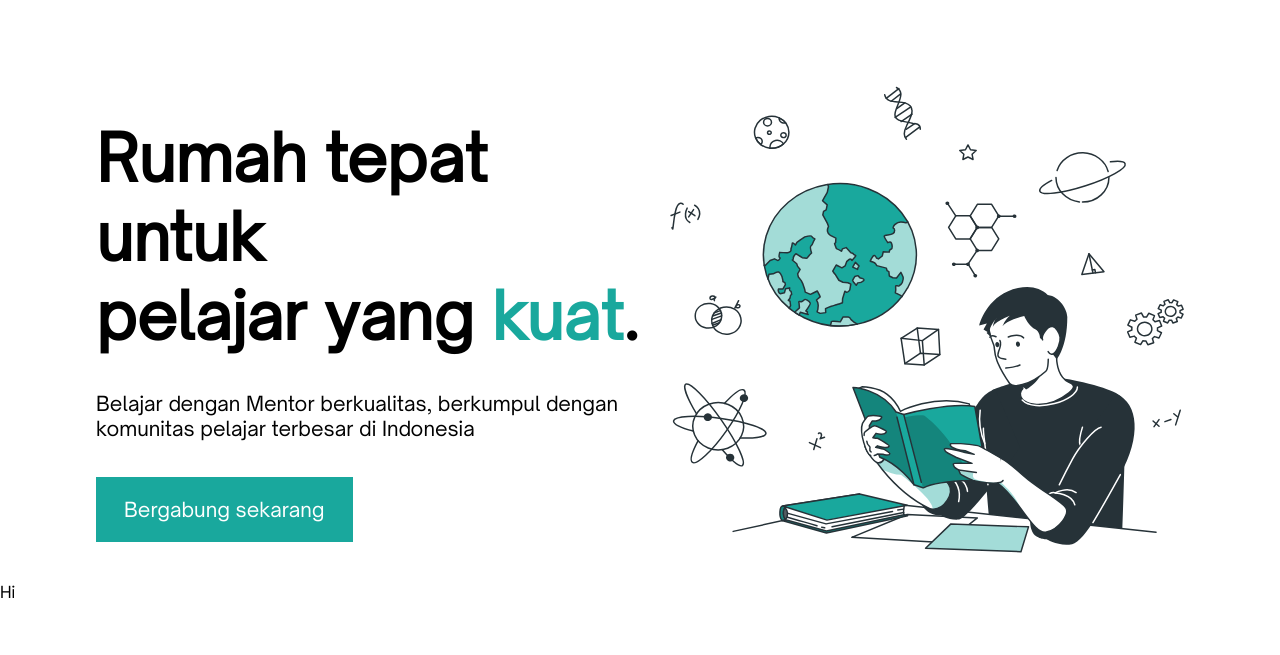
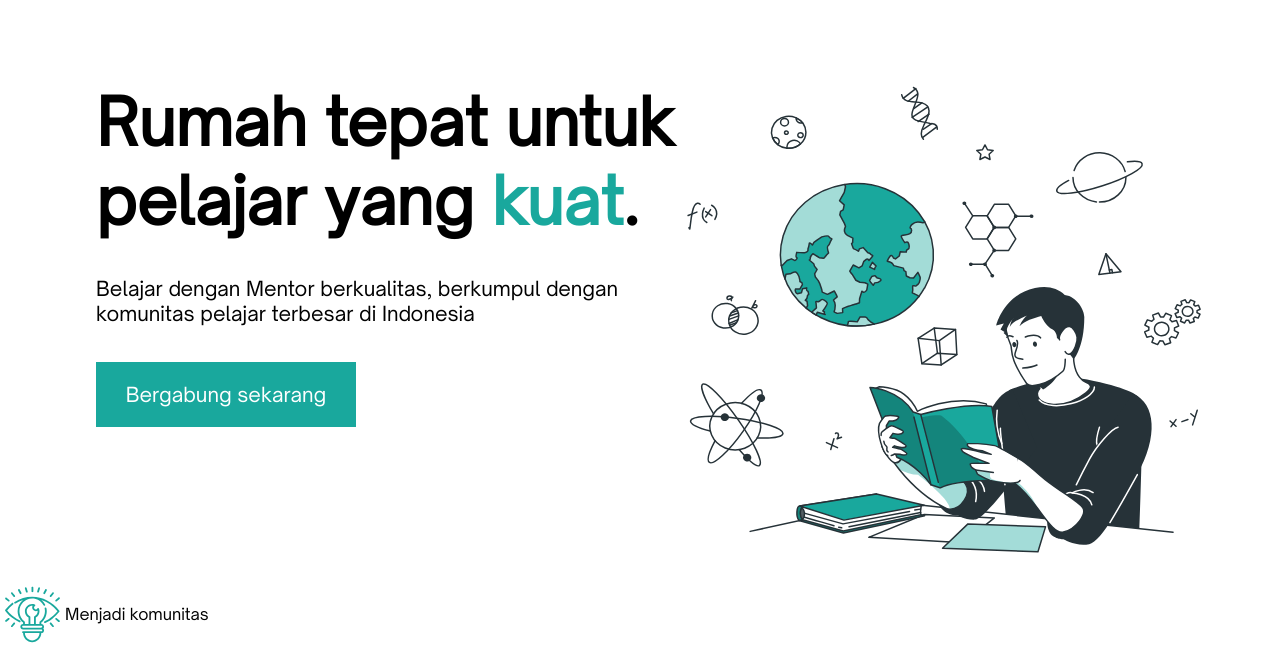
Before and after one commit to danielxavieroei/OJT-IT-DEV, a plain HTML site: page index.html in a window 1280 px wide. Shown: the part 145-800 px from the top of the page. Drawn offline with Linux system fonts and the light colour scheme.

Commit message:
fifth update

```diff
--- a/assets/css/style.css
+++ b/assets/css/style.css
@@ -11,6 +11,7 @@
     margin: 0;
 }
 
+/*navigation*/
 .navigation{
     display: flex;
     align-items: center;
@@ -31,6 +32,7 @@
     text-decoration: none;
 }
 
+/*upper section*/
 .upper-section{
     display: flex;
     align-items: flex-start;
@@ -40,17 +42,17 @@
     gap: 143.09;
 }
 
-/* .top-left section{
+.topleftsection{
     display: flex;
     justify-content: space-between;
     flex-direction: column;
     gap: 36px;
-} */
+}
 
 .title{
     font-size: 64px;
-    margin-top: 36px;
-    margin-bottom: 36px;
+    width: 588px;
+    height: 158px;
 }
 
 .highlighted{
@@ -59,7 +61,6 @@
 
 .desc{
     font-size: 20px;
-    margin-bottom: 36px;
 }
 
 .button1{
@@ -69,5 +70,12 @@
     border: none;
     padding: 20px 28px;
     font-size: 20px;
-    margin-bottom: 20px;
+    width: 260px;
+    height: 65px;
 }
+
+/*mid section*/
+.visi{
+    display: flex;
+    align-items: center;
+}
--- a/index.html
+++ b/index.html
@@ -18,7 +18,7 @@
     </nav>
 
     <section class="upper-section">
-        <div class="top-left section">
+        <div class="topleftsection">
             <h1 class="title">Rumah tepat untuk <br> pelajar yang <span class="highlighted">kuat</span>.</h1>
             <p class="desc">Belajar dengan Mentor berkualitas, berkumpul dengan <br> komunitas pelajar terbesar di Indonesia</p>
             <input type="button" value="Bergabung sekarang" class="button1">
@@ -26,6 +26,11 @@
         <img src="assets/img/pelajar.svg" alt="">
     </section>
 
-    Hi
+    <section class="midsectionleft">
+        <div class="visi">
+            <img src="assets/img/visi.svg" alt="">
+            <p>Menjadi komunitas</p>
+        </div>
+    </section>
 </body>
 </html>
```
Also changed, not shown: assets/img/misi.svg (added), assets/img/visi.svg (added).
